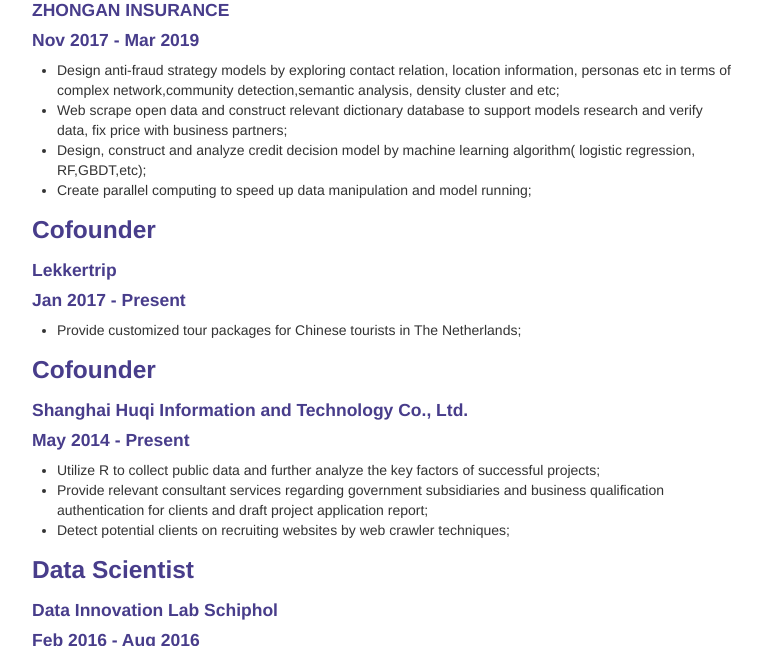
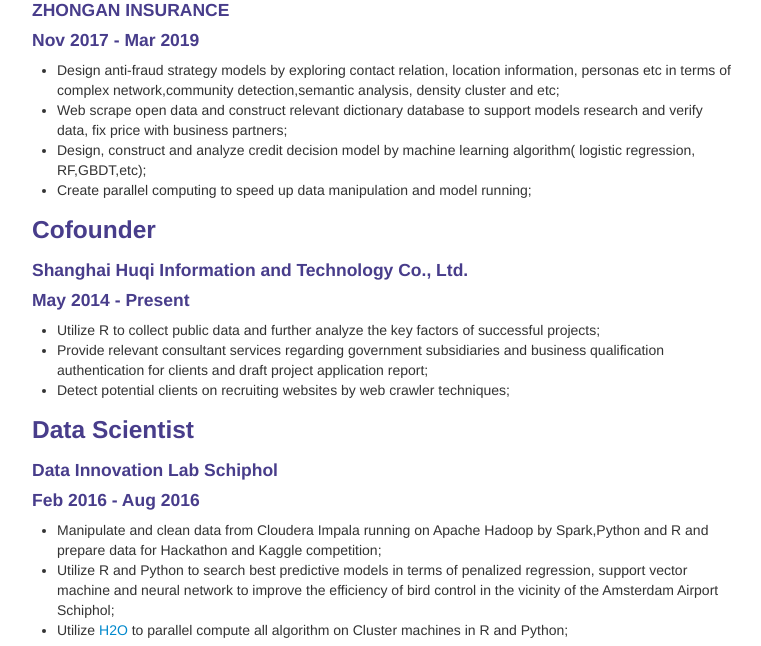
Before and after one commit to sangaj/sangaj.github.io, a Jekyll site: the page built from pages/Experience.md, in a window 1280 px wide and 900 px high, scrolled down 452 px, cut to the strip 0-646 px from the top of the window. Shown: the whole strip, without its empty margins (258-1019 px from the left). Built offline with Jekyll 4.4.1, drawn with Linux system fonts in a browser that asks for light colours.

Commit message:
Update Experience.md

```diff
--- a/pages/Experience.md
+++ b/pages/Experience.md
@@ -24,14 +24,6 @@ and verify data, fix price with business partners; <br />
 - Design, construct and analyze credit decision model by machine learning algorithm(
 logistic regression, RF,GBDT,etc); <br />
 - Create parallel computing to speed up data manipulation and model running; <br />
-
-
-###  Cofounder
-####  Lekkertrip
-####  Jan 2017 - Present
-
-- Provide customized tour packages for Chinese tourists in The Netherlands; <br />
-
 
 
 ###  Cofounder
```
